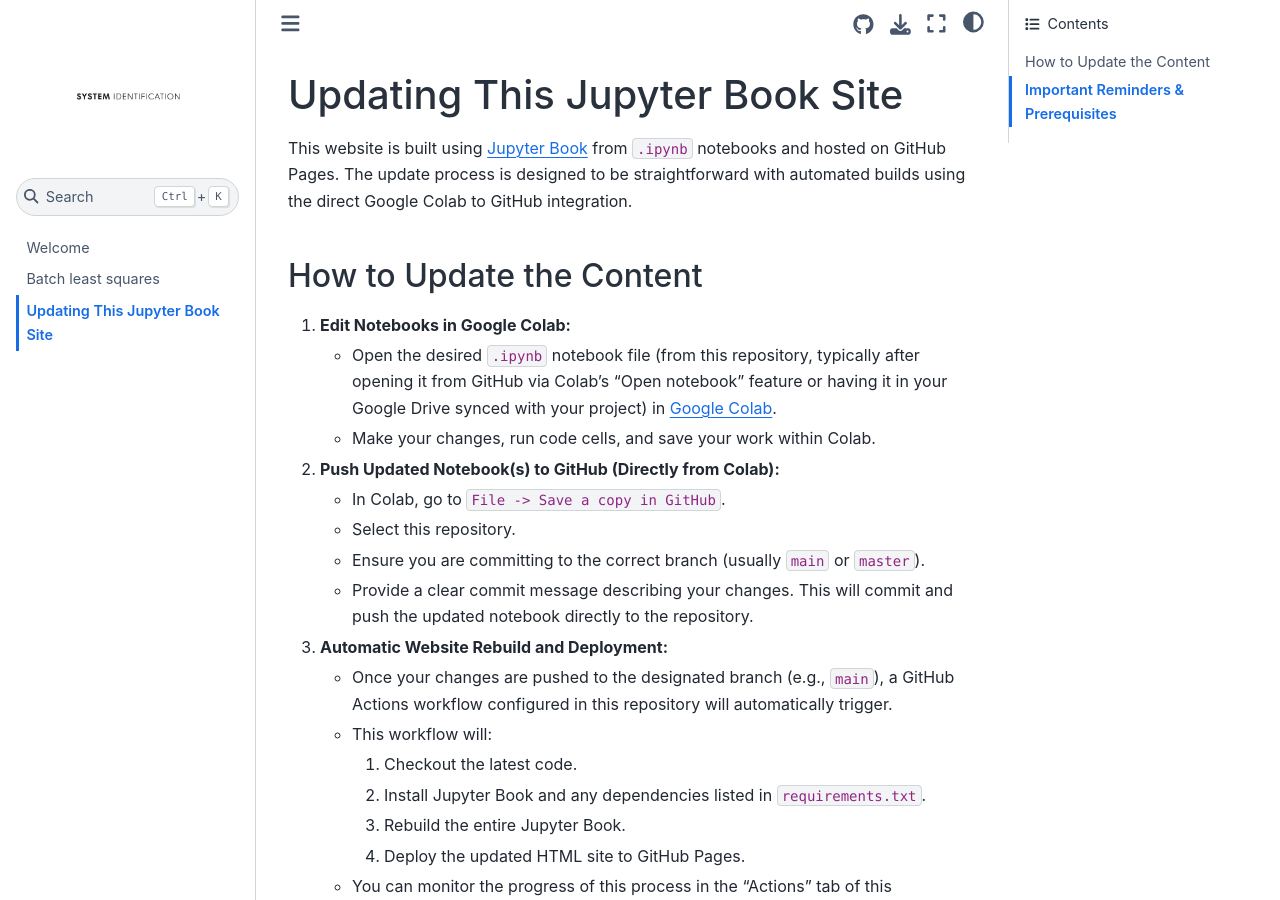
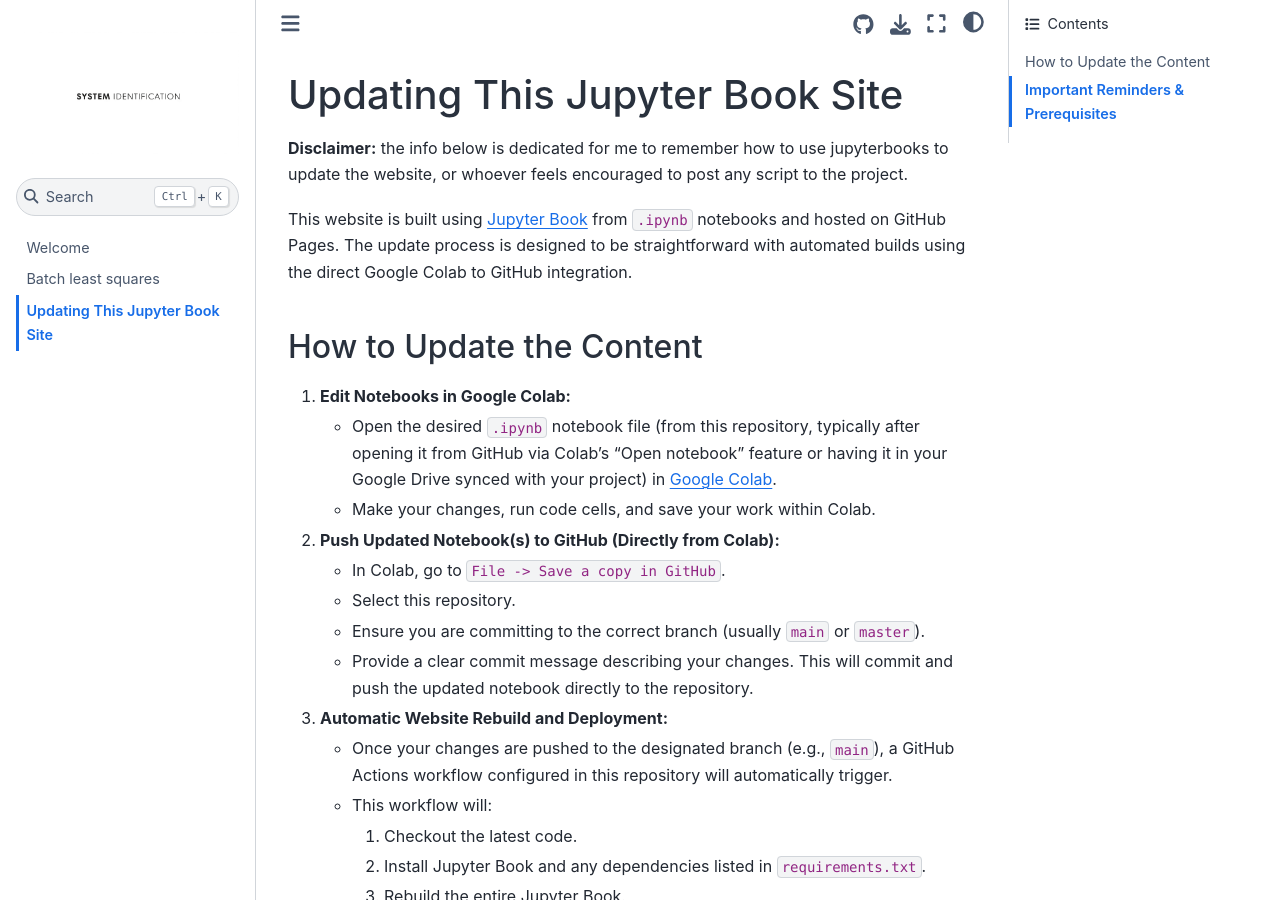
Before and after one commit to helonayala/sysid, a Jupyter Book: the page built from how_to_update.md, in a window 1280 px wide and 900 px high. Built offline with Jupyter Book 1.0.4 settings and Sphinx 7.4.7 and the Sphinx Book theme 1.1.4, drawn with Linux system fonts in a browser that asks for light colours.

Commit message:
Update how_to_update.md

```diff
--- a/how_to_update.md
+++ b/how_to_update.md
@@ -1,4 +1,6 @@
 # Updating This Jupyter Book Site
+
+**Disclaimer:** the info below is dedicated for me to remember how to use jupyterbooks to update the website, or whoever feels encouraged to post any script to the project.
 
 This website is built using [Jupyter Book](https://jupyterbook.org/) from `.ipynb` notebooks and hosted on GitHub Pages. The update process is designed to be straightforward with automated builds using the direct Google Colab to GitHub integration.
 
```
